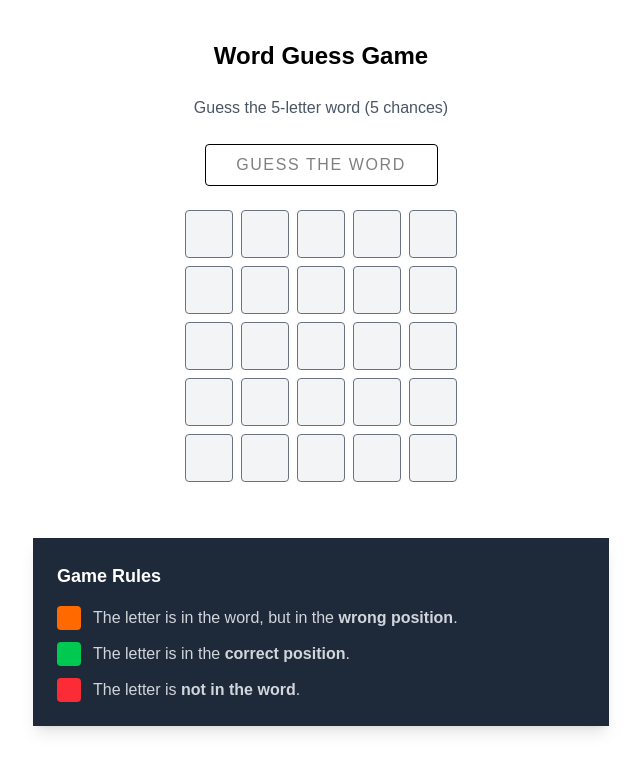
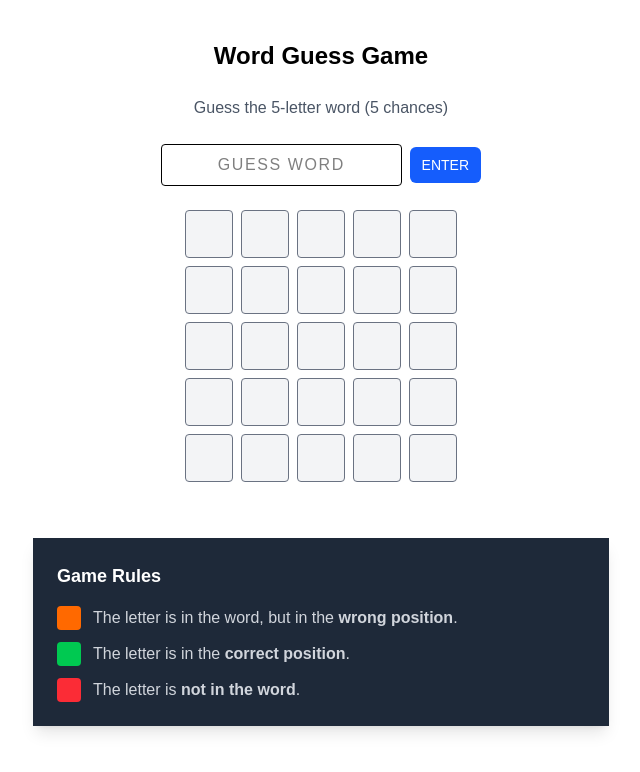
Before and after one commit to Wick-99/word-game, a Next.js app: page / in a window 1280 px wide. Shown: the top 772 px of the page, without its empty margins (319-959 px from the left). Built offline with nearby package versions, Linux system fonts and the light colour scheme.

Commit message:
added a enter button and reset button

```diff
--- a/components/GameClient.tsx
+++ b/components/GameClient.tsx
@@ -9,21 +9,45 @@ const GameClient = () => {
    const [targetWord, setTargetWord] = useState<string>("");
    const [guesses, setGuesses] = useState<string[]>([]);
 
+   const pickRandomWord = () => {
+      const randomWord = WORDS[Math.floor(Math.random() * WORDS.length)];
+      setTargetWord(randomWord);
+   };
+
    useEffect(() => {
-      const randomWord = WORDS[Math.floor(Math.random() * WORDS.length)];
-      console.log(randomWord)
-      setTargetWord(randomWord);
+      pickRandomWord();
    }, []);
+
+   const handleRetry = () => {
+      setGuesses([]);
+      pickRandomWord();
+   };
+
+   const guessedCorrectly = guesses.some(
+      (g) => g.toLowerCase() === targetWord.toLowerCase()
+   );
+   const gameOver = guesses.length === 5 || guessedCorrectly;
 
    return (
       <>
          {targetWord && (
             <>
-               <Input guesses={guesses} setGuesses={setGuesses} />
+               {!gameOver && (
+                  <Input guesses={guesses} setGuesses={setGuesses} />
+               )}
 
-               <div className="w-100 gap-10 flex flex-col items-center">
+               <div className="w-full gap-10 flex flex-col items-center">
                   <Matrix guesses={guesses} targetWord={targetWord} />
                   <Stats guesses={guesses} targetWord={targetWord} />
+
+                  {gameOver && (
+                     <button
+                        onClick={handleRetry}
+                        className="mt-4 px-5 py-2 bg-blue-600 text-white rounded-lg shadow hover:bg-blue-700 transition cursor-pointer"
+                     >
+                        ⟳ Retry
+                     </button>
+                  )}
                </div>
             </>
          )}
--- a/components/Input.tsx
+++ b/components/Input.tsx
@@ -9,26 +9,38 @@ type InputProps = {
 const Input = ({ guesses, setGuesses }: InputProps) => {
    const [currentGuess, setCurrentGuess] = useState("");
 
-   const handleKeyDown = (e: React.KeyboardEvent<HTMLInputElement>) => {
-      if (e.key === "Enter") {
+   const handleSubmit = () => {
       if (currentGuess.length !== 5) return;
       if (guesses.length >= 5) return;
 
       setGuesses([...guesses, currentGuess.toLowerCase()]);
       setCurrentGuess("");
+   };
+
+   const handleKeyDown = (e: React.KeyboardEvent<HTMLInputElement>) => {
+      if (e.key === "Enter") {
+         handleSubmit();
       }
    };
 
    return (
+      <div className="flex items-center gap-2 w-full max-w-xs">
          <input
             type="text"
             maxLength={5}
             value={currentGuess}
             onChange={(e) => setCurrentGuess(e.target.value)}
             onKeyDown={handleKeyDown}
-         className="border px-3 py-2 rounded text-center uppercase tracking-widest"
-         placeholder="Guess The Word"
+            className="flex-1 border px-3 py-2 rounded text-center uppercase tracking-widest"
+            placeholder="Guess Word"
          />
+         <button
+            onClick={handleSubmit}
+            className="px-3 py-2 text-sm bg-blue-600 text-white rounded-md hover:bg-blue-700 transition cursor-pointer"
+         >
+            ENTER
+         </button>
+      </div>
    );
 };
 
```
Lines whose indentation alone changed are shown as unchanged.
